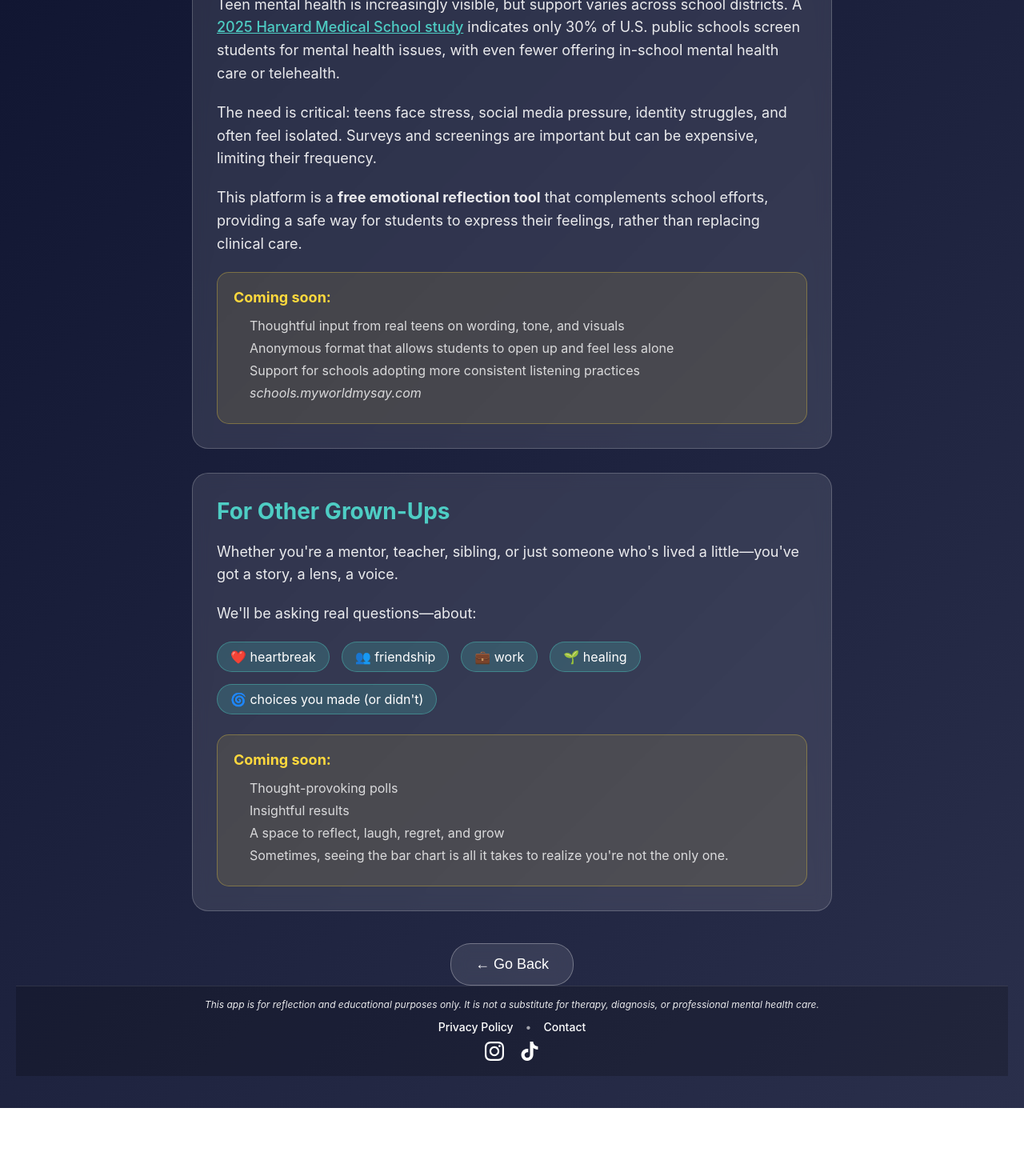
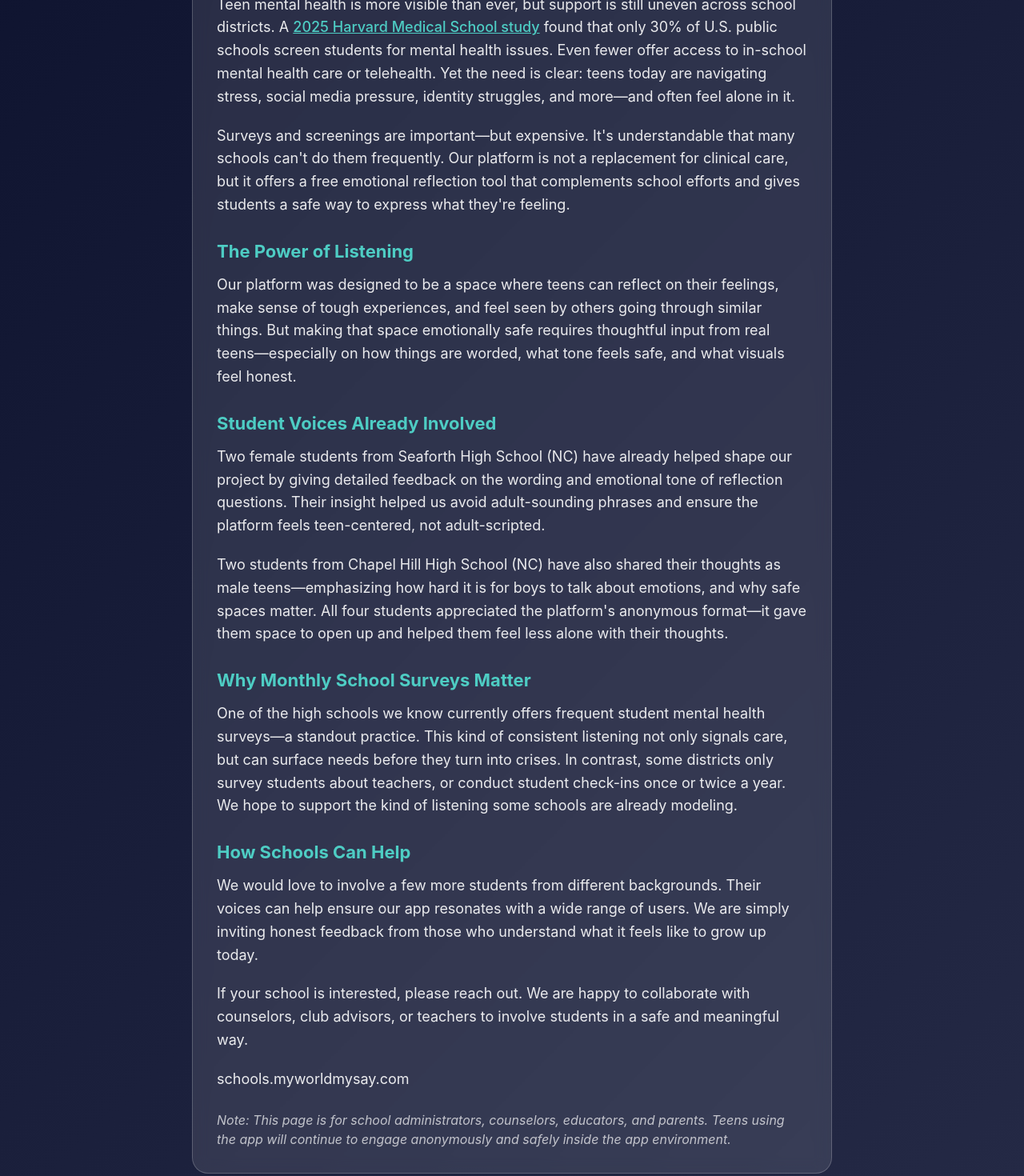
Before and after one commit to MWMS-LLC/main-poll-frontend, a React (Vite) app in the folder frontend/: page /too-old in a window 1280 px wide. Shown: the part 760-2230 px from the top of the page at 80% size. Before the commit the page ends 2145 px from the top, so only its background shows below. Built offline with nearby package versions, Linux system fonts and the light colour scheme.

Commit message:
Update For Schools section with detailed content and subsections

```diff
--- a/frontend/src/pages/TooOld.jsx
+++ b/frontend/src/pages/TooOld.jsx
@@ -38,23 +38,42 @@ const TooOld = () => {
         <div style={styles.section}>
           <h2 style={styles.sectionTitle}>For Schools</h2>
           <p style={styles.sectionText}>
-            Teen mental health is increasingly visible, but support varies across school districts. A <a href="https://news.harvard.edu/gazette/story/2025/08/public-schools-a-weak-link-in-efforts-to-protect-teen-mental-health-study-suggests/" target="_blank" rel="noopener noreferrer" style={styles.link}>2025 Harvard Medical School study</a> indicates only 30% of U.S. public schools screen students for mental health issues, with even fewer offering in-school mental health care or telehealth.
+            Teen mental health is more visible than ever, but support is still uneven across school districts. A <a href="https://news.harvard.edu/gazette/story/2025/08/public-schools-a-weak-link-in-efforts-to-protect-teen-mental-health-study-suggests/" target="_blank" rel="noopener noreferrer" style={styles.link}>2025 Harvard Medical School study</a> found that only 30% of U.S. public schools screen students for mental health issues. Even fewer offer access to in-school mental health care or telehealth. Yet the need is clear: teens today are navigating stress, social media pressure, identity struggles, and more—and often feel alone in it.
           </p>
           <p style={styles.sectionText}>
-            The need is critical: teens face stress, social media pressure, identity struggles, and often feel isolated. Surveys and screenings are important but can be expensive, limiting their frequency.
+            Surveys and screenings are important—but expensive. It's understandable that many schools can't do them frequently. Our platform is not a replacement for clinical care, but it offers a free emotional reflection tool that complements school efforts and gives students a safe way to express what they're feeling.
+          </p>
+
+          <h3 style={styles.sectionSubtitle}>The Power of Listening</h3>
+          <p style={styles.sectionText}>
+            Our platform was designed to be a space where teens can reflect on their feelings, make sense of tough experiences, and feel seen by others going through similar things. But making that space emotionally safe requires thoughtful input from real teens—especially on how things are worded, what tone feels safe, and what visuals feel honest.
+          </p>
+
+          <h3 style={styles.sectionSubtitle}>Student Voices Already Involved</h3>
+          <p style={styles.sectionText}>
+            Two female students from Seaforth High School (NC) have already helped shape our project by giving detailed feedback on the wording and emotional tone of reflection questions. Their insight helped us avoid adult-sounding phrases and ensure the platform feels teen-centered, not adult-scripted.
           </p>
           <p style={styles.sectionText}>
-            This platform is a <strong>free emotional reflection tool</strong> that complements school efforts, providing a safe way for students to express their feelings, rather than replacing clinical care.
+            Two students from Chapel Hill High School (NC) have also shared their thoughts as male teens—emphasizing how hard it is for boys to talk about emotions, and why safe spaces matter. All four students appreciated the platform's anonymous format—it gave them space to open up and helped them feel less alone with their thoughts.
           </p>
-          <div style={styles.comingSoon}>
-            <p style={styles.comingSoonTitle}>Coming soon:</p>
-            <ul style={styles.featureList}>
-              <li style={styles.featureListItem}>Thoughtful input from real teens on wording, tone, and visuals</li>
-              <li style={styles.featureListItem}>Anonymous format that allows students to open up and feel less alone</li>
-              <li style={styles.featureListItem}>Support for schools adopting more consistent listening practices</li>
-              <li style={styles.featureListItem}><em>schools.myworldmysay.com</em></li>
-            </ul>
-          </div>
+
+          <h3 style={styles.sectionSubtitle}>Why Monthly School Surveys Matter</h3>
+          <p style={styles.sectionText}>
+            One of the high schools we know currently offers frequent student mental health surveys—a standout practice. This kind of consistent listening not only signals care, but can surface needs before they turn into crises. In contrast, some districts only survey students about teachers, or conduct student check-ins once or twice a year. We hope to support the kind of listening some schools are already modeling.
+          </p>
+
+          <h3 style={styles.sectionSubtitle}>How Schools Can Help</h3>
+          <p style={styles.sectionText}>
+            We would love to involve a few more students from different backgrounds. Their voices can help ensure our app resonates with a wide range of users. We are simply inviting honest feedback from those who understand what it feels like to grow up today.
+          </p>
+          <p style={styles.sectionText}>
+            If your school is interested, please reach out. We are happy to collaborate with counselors, club advisors, or teachers to involve students in a safe and meaningful way.
+          </p>
+          <p style={styles.sectionText}>schools.myworldmysay.com</p>
+
+          <p style={styles.noteText}>
+            Note: This page is for school administrators, counselors, educators, and parents. Teens using the app will continue to engage anonymously and safely inside the app environment.
+          </p>
         </div>
 
         {/* For Other Grown-Ups Section */}
@@ -151,6 +170,14 @@ const styles = {
     color: '#4ECDC4'
   },
 
+  sectionSubtitle: {
+    fontSize: '22px',
+    fontWeight: 'bold',
+    marginTop: '30px',
+    marginBottom: '15px',
+    color: '#4ECDC4'
+  },
+
   sectionText: {
     fontSize: '18px',
     lineHeight: '1.6',
@@ -235,6 +262,14 @@ const styles = {
     color: '#4ECDC4',
     textDecoration: 'underline',
     fontWeight: '500'
+  },
+
+  noteText: {
+    fontSize: '16px',
+    lineHeight: '1.5',
+    marginTop: '25px',
+    color: 'rgba(255, 255, 255, 0.7)',
+    fontStyle: 'italic'
   }
 }
 
```
